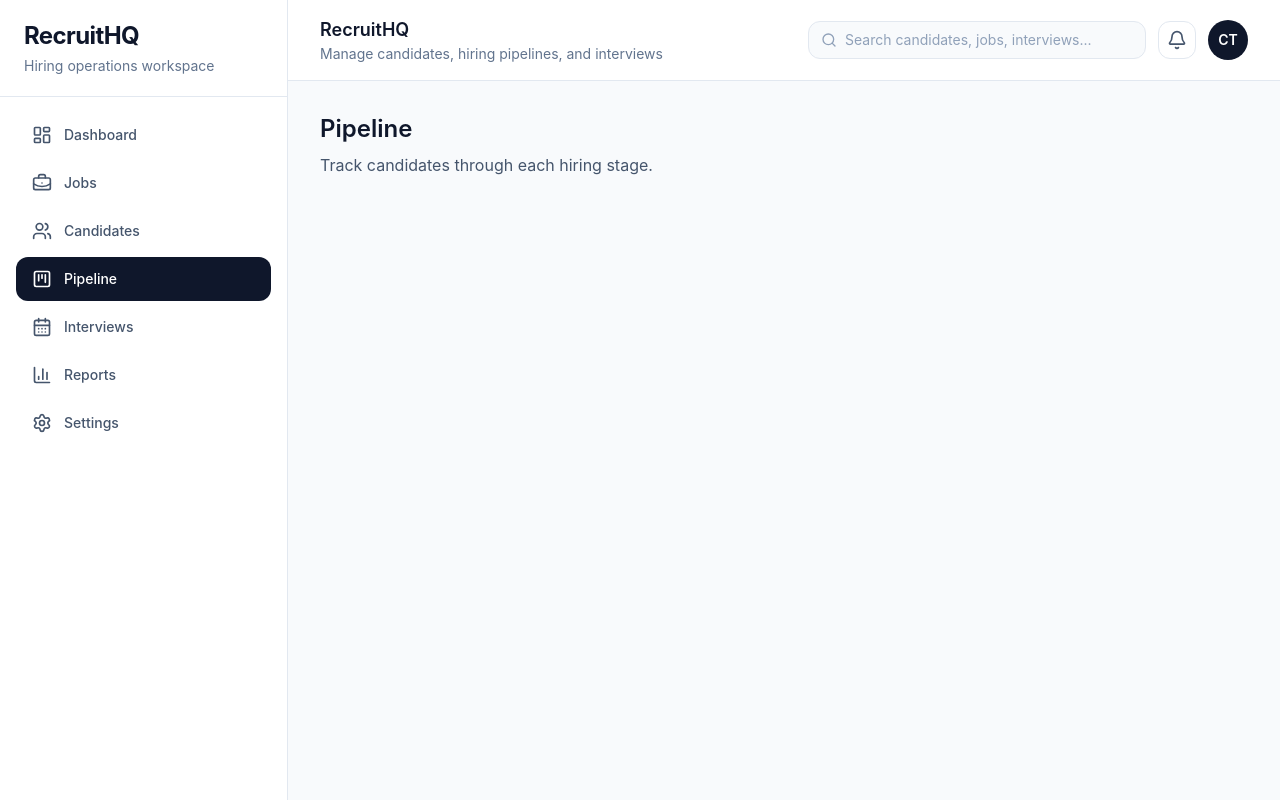
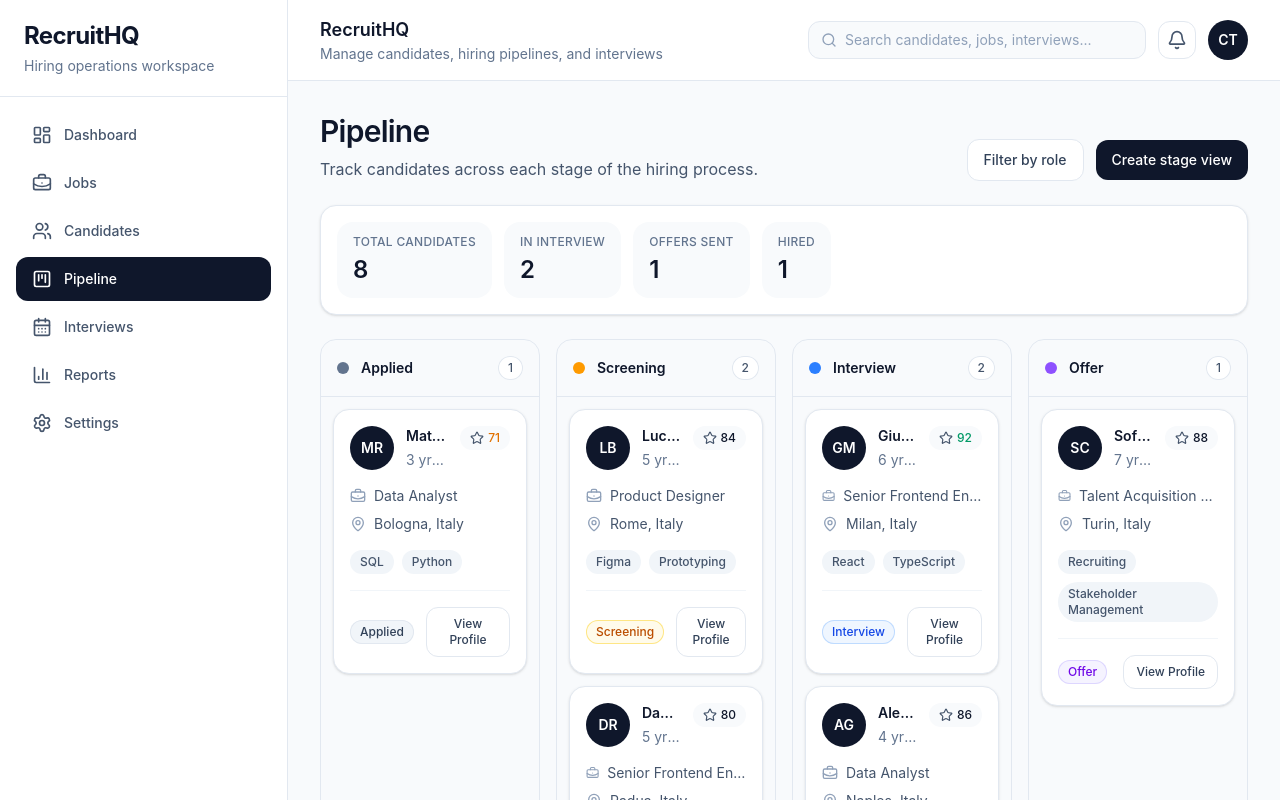
Before and after one commit to oemercemtabar/RecruitHQ, a React (Vite) app: page /pipeline in a window 1280 px wide. Shown: the top 800 px of the page. Built offline with nearby package versions, Linux system fonts and the light colour scheme.

Commit message:
feat: add pipeline board page

```diff
--- /dev/null
+++ b/src/components/pipeline/PipelineCandidateCard.tsx
@@ -0,0 +1,80 @@
+import { BriefcaseBusiness, MapPin, Star } from "lucide-react";
+import type { Candidate } from "../../types/candidate";
+import { getScoreTextClass, getStageBadgeClasses } from "../../lib/candidate-ui";
+
+type PipelineCandidateCardProps = {
+  candidate: Candidate;
+};
+
+export function PipelineCandidateCard({
+  candidate,
+}: PipelineCandidateCardProps) {
+  return (
+    <article className="rounded-2xl border border-slate-200 bg-white p-4 shadow-sm transition hover:border-slate-300 hover:shadow-md">
+      <div className="flex items-start justify-between gap-3">
+        <div className="flex min-w-0 items-center gap-3">
+          <div className="flex h-11 w-11 shrink-0 items-center justify-center rounded-full bg-slate-900 text-sm font-semibold text-white">
+            {candidate.fullName
+              .split(" ")
+              .map((part) => part[0])
+              .join("")
+              .slice(0, 2)}
+          </div>
+
+          <div className="min-w-0">
+            <h4 className="truncate text-sm font-semibold text-slate-900">
+              {candidate.fullName}
+            </h4>
+            <p className="mt-1 truncate text-sm text-slate-500">
+              {candidate.yearsExperience} yrs experience
+            </p>
+          </div>
+        </div>
+
+        <div className="flex items-center gap-1 rounded-full bg-slate-50 px-2.5 py-1 text-xs font-medium text-slate-600">
+          <Star className="h-3.5 w-3.5" />
+          <span className={getScoreTextClass(candidate.score)}>
+            {candidate.score}
+          </span>
+        </div>
+      </div>
+
+      <div className="mt-4 space-y-2 text-sm text-slate-600">
+        <div className="flex items-center gap-2">
+          <BriefcaseBusiness className="h-4 w-4 text-slate-400" />
+          <span className="truncate">{candidate.role}</span>
+        </div>
+
+        <div className="flex items-center gap-2">
+          <MapPin className="h-4 w-4 text-slate-400" />
+          <span className="truncate">{candidate.location}</span>
+        </div>
+      </div>
+
+      <div className="mt-4 flex flex-wrap gap-2">
+        {candidate.skills.slice(0, 2).map((skill) => (
+          <span
+            key={skill}
+            className="rounded-full bg-slate-100 px-2.5 py-1 text-xs font-medium text-slate-600"
+          >
+            {skill}
+          </span>
+        ))}
+      </div>
+
+      <div className="mt-4 flex items-center justify-between gap-3 border-t border-slate-100 pt-4">
+        <span
+          className={`rounded-full px-2.5 py-1 text-xs font-medium ${getStageBadgeClasses(
+            candidate.stage,
+          )}`}
+        >
+          {candidate.stage}
+        </span>
+
+        <button className="rounded-xl border border-slate-200 px-3 py-2 text-xs font-medium text-slate-700 transition hover:bg-slate-50">
+          View Profile
+        </button>
+      </div>
+    </article>
+  );
+}
--- /dev/null
+++ b/src/components/pipeline/PipelineColumn.tsx
@@ -0,0 +1,65 @@
+import type { CandidateStage, Candidate } from "../../types/candidate";
+import { PipelineCandidateCard } from "./PipelineCandidateCard";
+
+type PipelineColumnProps = {
+  stage: CandidateStage;
+  candidates: Candidate[];
+};
+
+function getColumnAccent(stage: CandidateStage) {
+  switch (stage) {
+    case "Applied":
+      return "bg-slate-500";
+    case "Screening":
+      return "bg-amber-500";
+    case "Interview":
+      return "bg-blue-500";
+    case "Offer":
+      return "bg-violet-500";
+    case "Hired":
+      return "bg-emerald-500";
+    case "Rejected":
+      return "bg-rose-500";
+    default:
+      return "bg-slate-400";
+  }
+}
+
+export function PipelineColumn({
+  stage,
+  candidates,
+}: PipelineColumnProps) {
+  return (
+    <section className="flex h-full min-h-[520px] flex-col rounded-2xl border border-slate-200 bg-slate-50">
+      <div className="border-b border-slate-200 p-4">
+        <div className="flex items-center justify-between gap-3">
+          <div className="flex items-center gap-3">
+            <span
+              className={`h-3 w-3 rounded-full ${getColumnAccent(stage)}`}
+            />
+            <h3 className="text-sm font-semibold text-slate-900">{stage}</h3>
+          </div>
+
+          <span className="rounded-full bg-white px-2.5 py-1 text-xs font-medium text-slate-600 ring-1 ring-inset ring-slate-200">
+            {candidates.length}
+          </span>
+        </div>
+      </div>
+
+      <div className="flex-1 space-y-3 p-3">
+        {candidates.length > 0 ? (
+          candidates.map((candidate) => (
+            <PipelineCandidateCard
+              key={candidate.id}
+              candidate={candidate}
+            />
+          ))
+        ) : (
+          <div className="flex h-40 items-center justify-center rounded-2xl border border-dashed border-slate-300 bg-white/60 px-4 text-center">
+            <p className="text-sm text-slate-400">No candidates in this stage</p>
+          </div>
+        )}
+      </div>
+    </section>
+  );
+}
--- /dev/null
+++ b/src/lib/pipeline.ts
@@ -0,0 +1,20 @@
+import type { Candidate, CandidateStage } from "../types/candidate";
+
+export const pipelineStages: CandidateStage[] = [
+  "Applied",
+  "Screening",
+  "Interview",
+  "Offer",
+  "Hired",
+  "Rejected",
+];
+
+export function groupCandidatesByStage(candidates: Candidate[]) {
+  return pipelineStages.reduce(
+    (acc, stage) => {
+      acc[stage] = candidates.filter((candidate) => candidate.stage === stage);
+      return acc;
+    },
+    {} as Record<CandidateStage, Candidate[]>,
+  );
+}
--- a/src/pages/PipelinePage.tsx
+++ b/src/pages/PipelinePage.tsx
@@ -1,10 +1,83 @@
+import { candidates } from "../data/mock/candidates";
+import { PipelineColumn } from "../components/pipeline/PipelineColumn";
+import { groupCandidatesByStage, pipelineStages } from "../lib/pipeline";
+
 export function PipelinePage() {
+  const grouped = groupCandidatesByStage(candidates);
+
   return (
-    <div>
-      <h2 className="text-2xl font-semibold text-slate-900">Pipeline</h2>
-      <p className="mt-2 text-slate-600">
-        Track candidates through each hiring stage.
-      </p>
+    <div className="space-y-6">
+      <div className="flex flex-col gap-4 lg:flex-row lg:items-end lg:justify-between">
+        <div>
+          <h2 className="text-3xl font-semibold tracking-tight text-slate-900">
+            Pipeline
+          </h2>
+          <p className="mt-2 text-slate-600">
+            Track candidates across each stage of the hiring process.
+          </p>
+        </div>
+
+        <div className="flex flex-wrap items-center gap-3">
+          <button className="rounded-xl border border-slate-200 bg-white px-4 py-2.5 text-sm font-medium text-slate-700 transition hover:bg-slate-50">
+            Filter by role
+          </button>
+          <button className="rounded-xl bg-slate-900 px-4 py-2.5 text-sm font-medium text-white transition hover:bg-slate-800">
+            Create stage view
+          </button>
+        </div>
+      </div>
+
+      <section className="rounded-2xl border border-slate-200 bg-white p-4 shadow-sm">
+        <div className="flex flex-wrap items-center gap-3">
+          <div className="rounded-2xl bg-slate-50 px-4 py-3">
+            <p className="text-xs font-medium uppercase tracking-wide text-slate-500">
+              Total candidates
+            </p>
+            <p className="mt-1 text-2xl font-semibold text-slate-900">
+              {candidates.length}
+            </p>
+          </div>
+
+          <div className="rounded-2xl bg-slate-50 px-4 py-3">
+            <p className="text-xs font-medium uppercase tracking-wide text-slate-500">
+              In interview
+            </p>
+            <p className="mt-1 text-2xl font-semibold text-slate-900">
+              {grouped.Interview.length}
+            </p>
+          </div>
+
+          <div className="rounded-2xl bg-slate-50 px-4 py-3">
+            <p className="text-xs font-medium uppercase tracking-wide text-slate-500">
+              Offers sent
+            </p>
+            <p className="mt-1 text-2xl font-semibold text-slate-900">
+              {grouped.Offer.length}
+            </p>
+          </div>
+
+          <div className="rounded-2xl bg-slate-50 px-4 py-3">
+            <p className="text-xs font-medium uppercase tracking-wide text-slate-500">
+              Hired
+            </p>
+            <p className="mt-1 text-2xl font-semibold text-slate-900">
+              {grouped.Hired.length}
+            </p>
+          </div>
+        </div>
+      </section>
+
+      <section className="overflow-x-auto pb-2">
+        <div className="grid min-w-[1400px] grid-cols-6 gap-4">
+          {pipelineStages.map((stage) => (
+            <PipelineColumn
+              key={stage}
+              stage={stage}
+              candidates={grouped[stage]}
+            />
+          ))}
+        </div>
+      </section>
     </div>
   );
 }
```
